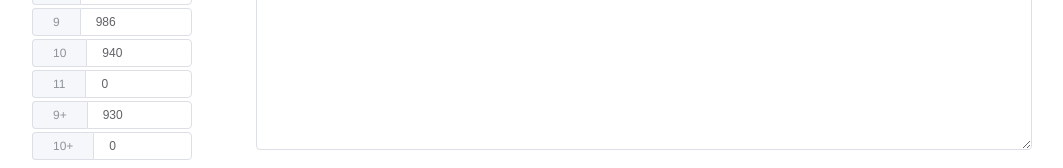
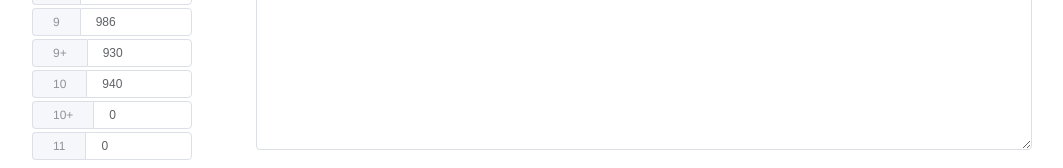
Before and after one commit to HyDevelop/ArcaeaStepsCalculator, a Vue app: page / in a window 1280 px wide. Shown: the part 892-1060 px from the top of the page, without its empty margins (108-1171 px from the left). Built offline with nearby package versions, Linux system fonts and the light colour scheme.

Commit message:
[+] Sort level names

```diff
--- a/src/app/App.vue
+++ b/src/app/App.vue
@@ -23,7 +23,7 @@
             <el-container>
                 <el-aside width="160px">
                     <div class="label">Level Confidence:</div>
-                    <div v-for="level in Object.keys(this.settings.levelConfidence)" :key="level">
+                    <div v-for="level in levels" :key="level">
                         <el-input size="mini" v-model="settings.levelConfidence[level]">
                             <template slot="prepend">{{level}}</template>
                         </el-input>
@@ -46,6 +46,11 @@
     export default class App extends Vue
     {
         settings: Settings = new Settings();
+
+        get levels()
+        {
+            return Object.keys(this.settings.levelConfidence).sort((a, b) => +a.replace('+', '.5') - +b.replace('+', '.5'))
+        }
     }
 </script>
 
```
